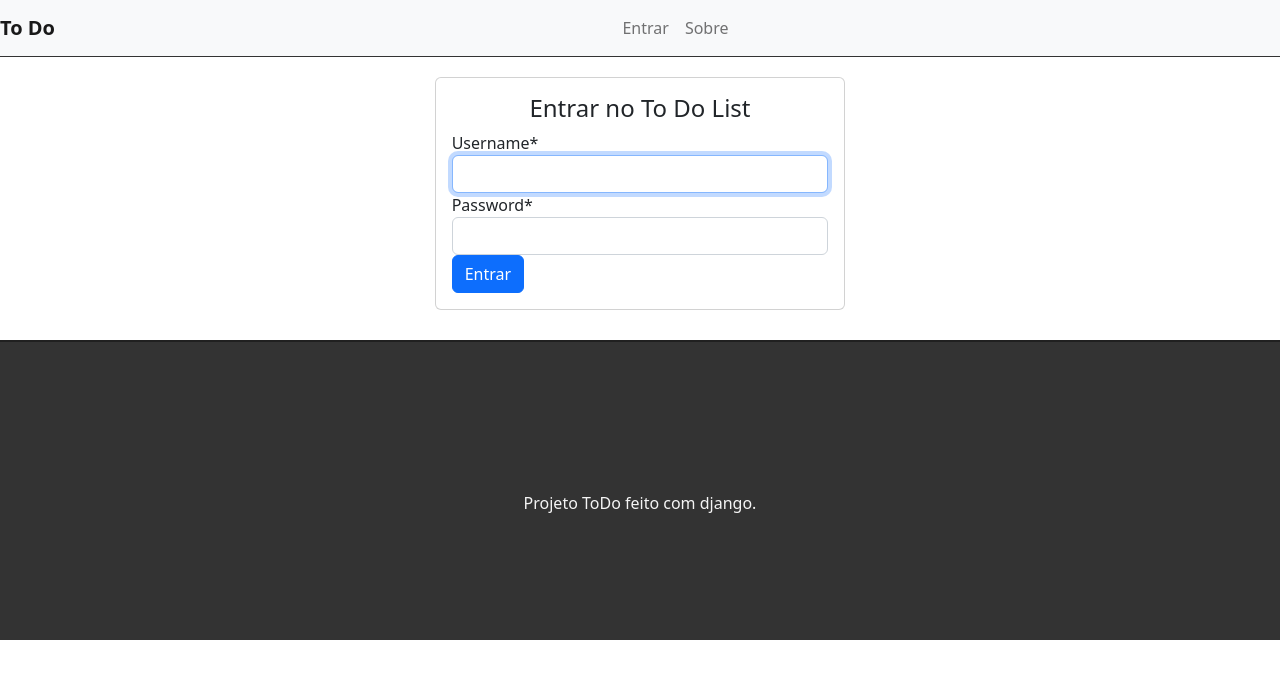
After one commit to LeonardoHSantos/projeto-django-todo, a Django app: page /accounts/login/ in a window 1280 px wide. The commit adds this page. Shown: the top 679 px of the page. Run offline with Django 4.2, Linux system fonts and the light colour scheme; some libraries are stand-ins or nearby versions.

Commit message:
importado métodos de login e autenticação do django. Arquivo base.html adaptado para validação das credenciais de login.

```diff
--- a/todo/tasks/static/css/styles.css
+++ b/todo/tasks/static/css/styles.css
@@ -138,3 +138,9 @@ ul.messages li {
     margin-left: 5px;
     margin-right: 5px;
 }
+
+/* Login */
+
+.auth-card {
+    margin-bottom: 30px;
+}
--- a/todo/tasks/templates/base.html
+++ b/todo/tasks/templates/base.html
@@ -18,17 +18,28 @@
                 <button class="navbar-toggler" type="button" data-bs-toggle="collapse" data-bs-target="#navbarNav" aria-controls="navbarNav" aria-expanded="false" aria-label="Toggle navigation">
                     <span class="navbar-toggler-icon"></span>
                 </button>
-                <div class="collapse navbar-collapse" id="navbarNav">
-                    <ul class="navbar-nav">
+                <div class="collapse navbar-collapse" id="navbarSupportedContent">
+                    <ul class="navbar-nav mr-auto">
+                        {% if user.is_authenticated %}
                         <li class="nav-item">
-                            <a class="nav-link" aria-current="page" href="#">Tarefas</a>
+                            <a class="nav-link" href="/">Tarefas</a>
                         </li>
                         <li class="nav-item">
-                            <a class="nav-link" aria-current="page" href="#">Usuário</a>
+                            <a class="nav-link" href="#">Usuários</a>
                         </li>
+                        {% else %}
                         <li class="nav-item">
-                            <a class="nav-link" aria-current="page" href="#">Sobrenomes</a>
+                            <a class="nav-link" href="/accounts/login">Entrar</a>
                         </li>
+                        {% endif %}
+                        <li class="nav-item">
+                            <a class="nav-link" href="#">Sobre</a>
+                        </li>
+                        {% if user.is_authenticated %}
+                        <li class="nav-item">
+                            <a class="nav-link" href="/accounts/logout">Sair</a>
+                        </li>
+                        {% endif %}
                     </ul>
                 </div>
             </div>
--- /dev/null
+++ b/todo/templates/registration/login.html
@@ -0,0 +1,22 @@
+{% extends 'base.html' %}
+{% load crispy_forms_tags %}
+
+{% block title %}Entrar no To Do List{% endblock %}
+
+{% block content %}
+<div class="row">
+    <div class="col-md-4 offset-md-4">
+        <div class="card auth-card">
+            <div class="card-body">
+                <h4 class="card-title text-center">Entrar no To Do List</h4>
+                <form method="POST">
+                    {% csrf_token %}
+                    <input type="hidden" name="next" value="{{ next }}">
+                    {{ form|crispy }}
+                    <button type="submit" class="btn btn-primary btn-block">Entrar</button>
+                </form>
+            </div>
+        </div>
+    </div>
+</div>
+{% endblock %}
--- a/todo/todo/urls.py
+++ b/todo/todo/urls.py
@@ -1,22 +1,8 @@
-"""todo URL Configuration
-
-The `urlpatterns` list routes URLs to views. For more information please see:
-    https://docs.djangoproject.com/en/4.1/topics/http/urls/
-Examples:
-Function views
-    1. Add an import:  from my_app import views
-    2. Add a URL to urlpatterns:  path('', views.home, name='home')
-Class-based views
-    1. Add an import:  from other_app.views import Home
-    2. Add a URL to urlpatterns:  path('', Home.as_view(), name='home')
-Including another URLconf
-    1. Import the include() function: from django.urls import include, path
-    2. Add a URL to urlpatterns:  path('blog/', include('blog.urls'))
-"""
 from django.contrib import admin
 from django.urls import path, include
 
 urlpatterns = [
     path('admin/', admin.site.urls),
-    path('', include('tasks.urls'))
+    path('', include('tasks.urls')),
+    path('accounts/', include('django.contrib.auth.urls')),
 ]
```
Also changed, not shown: todo/todo/settings.py (+6 -1 lines).
